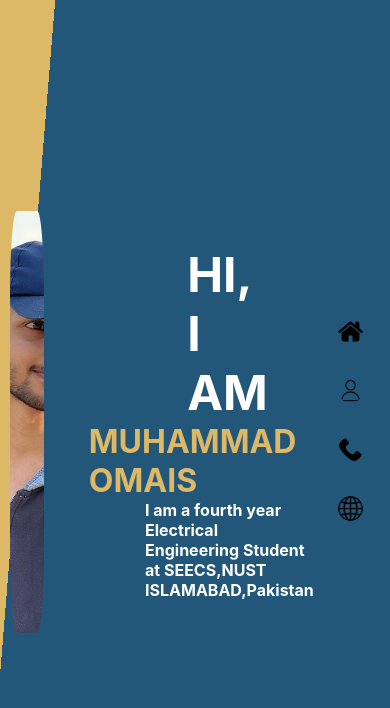
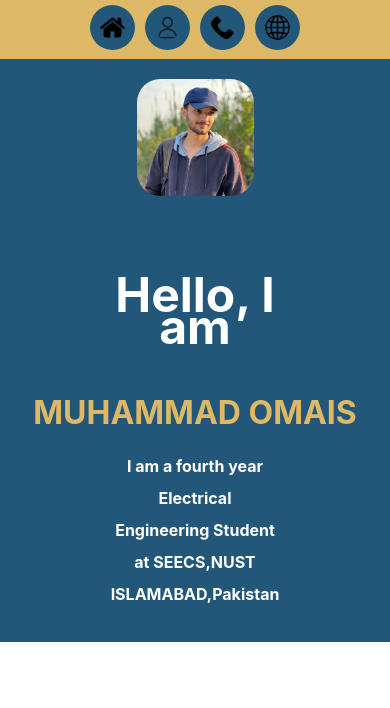
Before and after one commit to M-Omais/Portfolio-Website, a React (Create React App) app: page /#/ in a window 390 px wide. Shown: the top 708 px of the page. Built offline with nearby package versions, Linux system fonts and the light colour scheme.

Commit message:
Responsiveness added just some beautification left

```diff
--- a/src/components/About.css
+++ b/src/components/About.css
@@ -4,7 +4,7 @@
   display: flex;
   flex-direction: column;
   padding: 0% 25%;
-  margin: 0%;
+  margin: 0;
   color: white;
   background-attachment: fixed;
   background-size: cover;
@@ -72,7 +72,7 @@
   top: -1rem; /* Position the line above the heading */
   left: 50%; /* Center the line horizontally */
   transform: translateX(-50%); /* Adjust for the line's width */
-  width: 30rem; /* Adjust the width as needed */
+  width: 90%; /* Adjust the width as needed */
   height: 1px;
   background-color: #ddb967;
 }
@@ -132,9 +132,6 @@
 .skills ul {
   display: grid;
   grid-template-columns: repeat(3, 1fr);
-  /* width: 150%; */
-  /* position: relative;
-    right: 10rem; */
   padding: 0%;
 }
 .skills li {
@@ -152,3 +149,17 @@
   border-radius: 10rem;
   margin: 20px 5px;
 }
+@media (max-width: 600px) {
+  .skills ul{
+    grid-template-columns: repeat(1, 1fr);
+  }
+  .about-container{
+    padding: 0 15%;
+  }
+  .specials {
+    margin-top: 1rem;
+    display: grid;
+    grid-template-columns: repeat(1, 1fr);
+    grid-gap: 1rem;
+  }
+}
--- a/src/components/Contact.css
+++ b/src/components/Contact.css
@@ -26,3 +26,11 @@
     align-items: center;
     justify-content: space-between;
 }
+@media (max-width: 600px){
+    .table{
+        flex-direction: column;
+    }
+    .contact-container{
+        height: 100%;
+    }
+}
--- a/src/components/Home.css
+++ b/src/components/Home.css
@@ -1,24 +1,24 @@
 .container {
-    width:100vw;
+  width: 100vw;
   height: 100vh;
-    background-color: #22577A;
+  background-color: #22577a;
   display: flex;
-    flex-direction: row;
-    justify-content: space-between;
+  justify-content: space-around;
   align-items: center;
-    margin: 0%;
+  margin: 0;
 }
 
 .picture {
   display: flex;
   width: 30%;
-  padding: 0px 10px 0px 10px;
+  padding: 0 5%;
   height: 100vh;
   align-items: center;
-  background-image: linear-gradient(to right bottom ,#DDB967 40%  ,#22577A 20% );
+  background-image: linear-gradient(to right bottom, #ddb967 40%, #22577a 20%);
+  flex-grow: 1;
 }
 .picture img {
-    width: 70%;
+  width: 100%;
   height: 50%;
   border-radius: 20%;
   object-fit: cover;
@@ -30,22 +30,38 @@
   align-items: center;
   color: #fff;
   font-weight: bold;
-    padding: 20px;
-    border-radius: 10px;
-    flex-grow: 1;
+  padding: 2rem;
+  border-radius: 10rem;
+  text-align: center;
+  line-height: 3rem;
+  flex-grow: 3;
 }
-  .title{
+
+.title, .sub {
   display: flex;
   align-items: center;
   justify-content: center;
-    align-content: center;
+}
+
+.title {
   font-size: 3rem;
-    width: 30%;
+  width: 70%;
 }
-  .sub{
-    display: flex;
-    align-items: center;
-    justify-content: center;
-    align-content: center;
+
+.sub {
   width: 50%;
 }
+@media (max-width: 600px){
+  .container{
+    flex-direction: column;
+    height: 100%;
+  }
+  .picture{
+    background-image: none;
+    height: 10%;
+    padding: 5% 0%;
+  }
+  .introduction{
+    line-height: 2rem;
+  }
+}
--- a/src/components/Home.js
+++ b/src/components/Home.js
@@ -1,4 +1,4 @@
-import './Home.css';
+import "./Home.css";
 
 const Home = () => {
   return (
@@ -7,10 +7,13 @@ const Home = () => {
         <img src="/picture.jpg" alt="profile" />
       </div>
       <div className="introduction">
-      <div className="title">HI, I AM</div>
-      <div style={{color: '#DDB967',fontSize:'2rem'}}>MUHAMMAD OMAIS</div>
-      <div className="sub">I am a fourth year Electrical Engineering Student at SEECS,NUST ISLAMABAD,Pakistan</div>
-    </div>
+        <h1 className="title">Hello, I am </h1>
+        <h1 style={{ color: "#DDB967", fontSize: "2rem" }}>MUHAMMAD OMAIS</h1>
+        <div className="sub">
+          I am a fourth year Electrical Engineering Student at SEECS,NUST
+          ISLAMABAD,Pakistan
+        </div>
+      </div>
     </div>
   );
 };
--- a/src/components/Navbar.css
+++ b/src/components/Navbar.css
@@ -26,3 +26,21 @@
     align-items: center;
     justify-content: space-between;
   }
+
+@media (max-width: 900px) {
+  .navbar {
+    position: relative;
+    top:0;
+    left: 50%;
+    transform: translateX(-50%);
+    width: 100%;
+    background-color: #ddb967;
+  }
+  .navbar-container {
+    top: 0;
+    bottom: auto;
+    flex-direction: row;
+    justify-content: center;
+    width: 100vw;
+  }
+}
```
Lines whose indentation alone changed are shown as unchanged.
